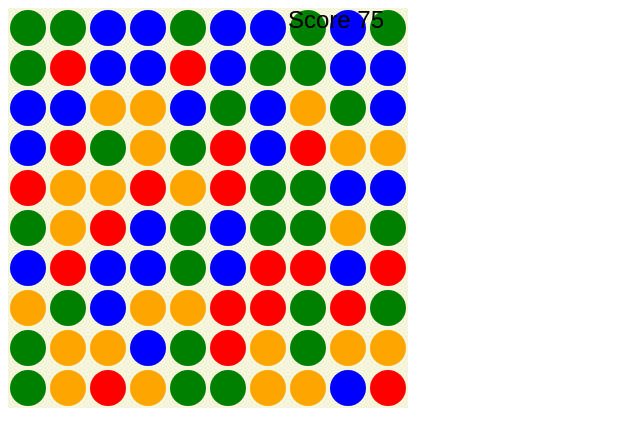
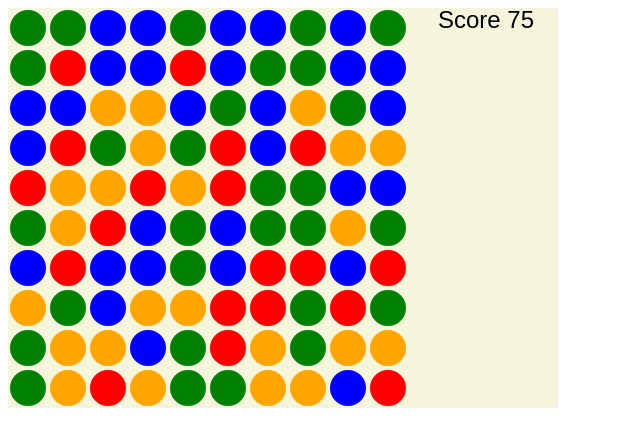
Before and after one commit to LoveBetween/CandyMush, a plain HTML site: page index.html in a window 1280 px wide. Shown: the whole page, without its empty margins (0-640 px from the left). Drawn offline with Linux system fonts and the light colour scheme.

Commit message:
Update index.html

```diff
--- a/index.html
+++ b/index.html
@@ -6,6 +6,6 @@
 <script type="text/javascript" src="cc.js"></script>
 </head>
 <body onload="init()">
-    <canvas id="viewport" width="400" height="400"></canvas>
+    <canvas id="viewport" width="550" height="400"></canvas>
 </body>
 </html>
```
